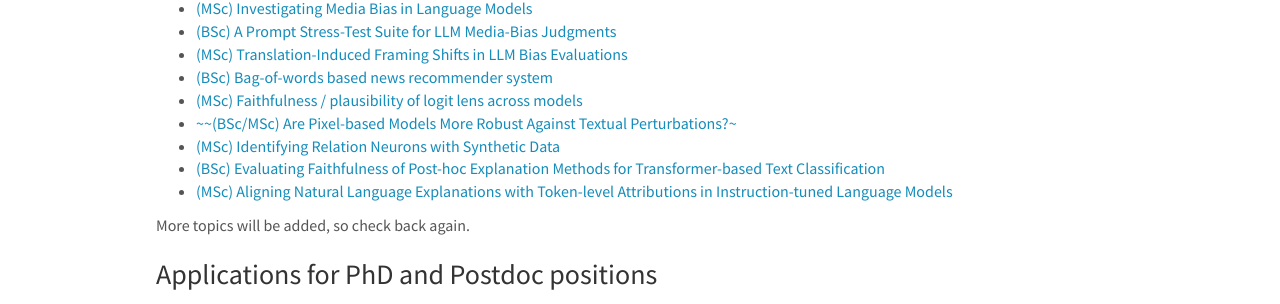
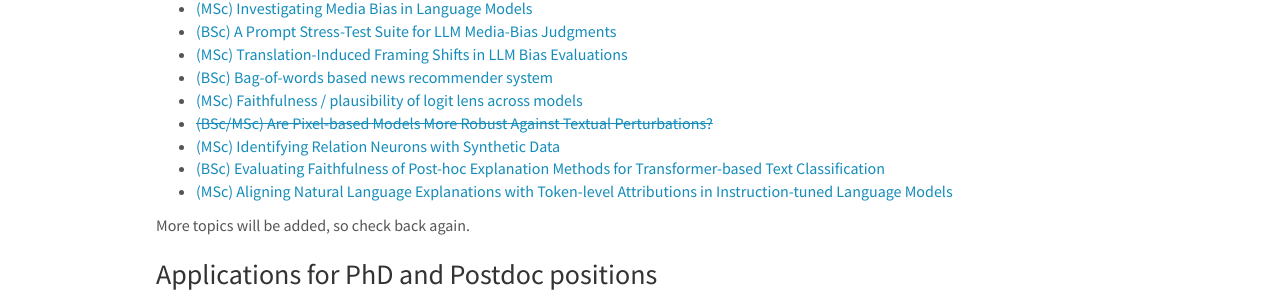
Before and after one commit to cisnlp/cisnlp.github.io, a Jekyll site: the page built from _pages/openings.md, in a window 1280 px wide and 900 px high, scrolled down 603 px. Shown: the part 147-451 px from the top of the window. Built offline with Jekyll 4.4.1, drawn with Linux system fonts in a browser that asks for light colours; nearby versions of some CDN libraries; comment, search, counter and statistics services are not loaded.

```diff
--- a/_pages/openings.md
+++ b/_pages/openings.md
@@ -40,7 +40,7 @@ Presently we have open BSc/MSc thesis positions in the following areas. Kindly a
 - [(MSc) Translation-Induced Framing Shifts in LLM Bias Evaluations]({{ site.baseurl }}/thesis_proposals/2026/Molly-2026-Project-2.pdf)
 - [(BSc) Bag-of-words based news recommender system]({{ site.baseurl }}/thesis_proposals/2026/Sebastian-2026-Project-1.pdf)
 - [(MSc) Faithfulness / plausibility of logit lens across models]({{ site.baseurl }}/thesis_proposals/2026/Sebastian-2026-Project-2.pdf)
-- [~~(BSc/MSc) Are Pixel-based Models More Robust Against Textual Perturbations?~]({{ site.baseurl }}/thesis_proposals/2026/Yihong-2026-Project-1.pdf)
+- [~~(BSc/MSc) Are Pixel-based Models More Robust Against Textual Perturbations?~~]({{ site.baseurl }}/thesis_proposals/2026/Yihong-2026-Project-1.pdf)
 - [(MSc) Identifying Relation Neurons with Synthetic Data]({{ site.baseurl }}/thesis_proposals/2026/Yihong-2026-Project-2.pdf)
 - [(BSc) Evaluating Faithfulness of Post-hoc Explanation Methods for Transformer-based Text Classification]({{ site.baseurl }}/thesis_proposals/2026/Yuetian-2026-Project-1.pdf)
 - [(MSc) Aligning Natural Language Explanations with Token-level Attributions in Instruction-tuned Language Models]({{ site.baseurl }}/thesis_proposals/2026/Yuetian-2026-Project-2.pdf)
```
